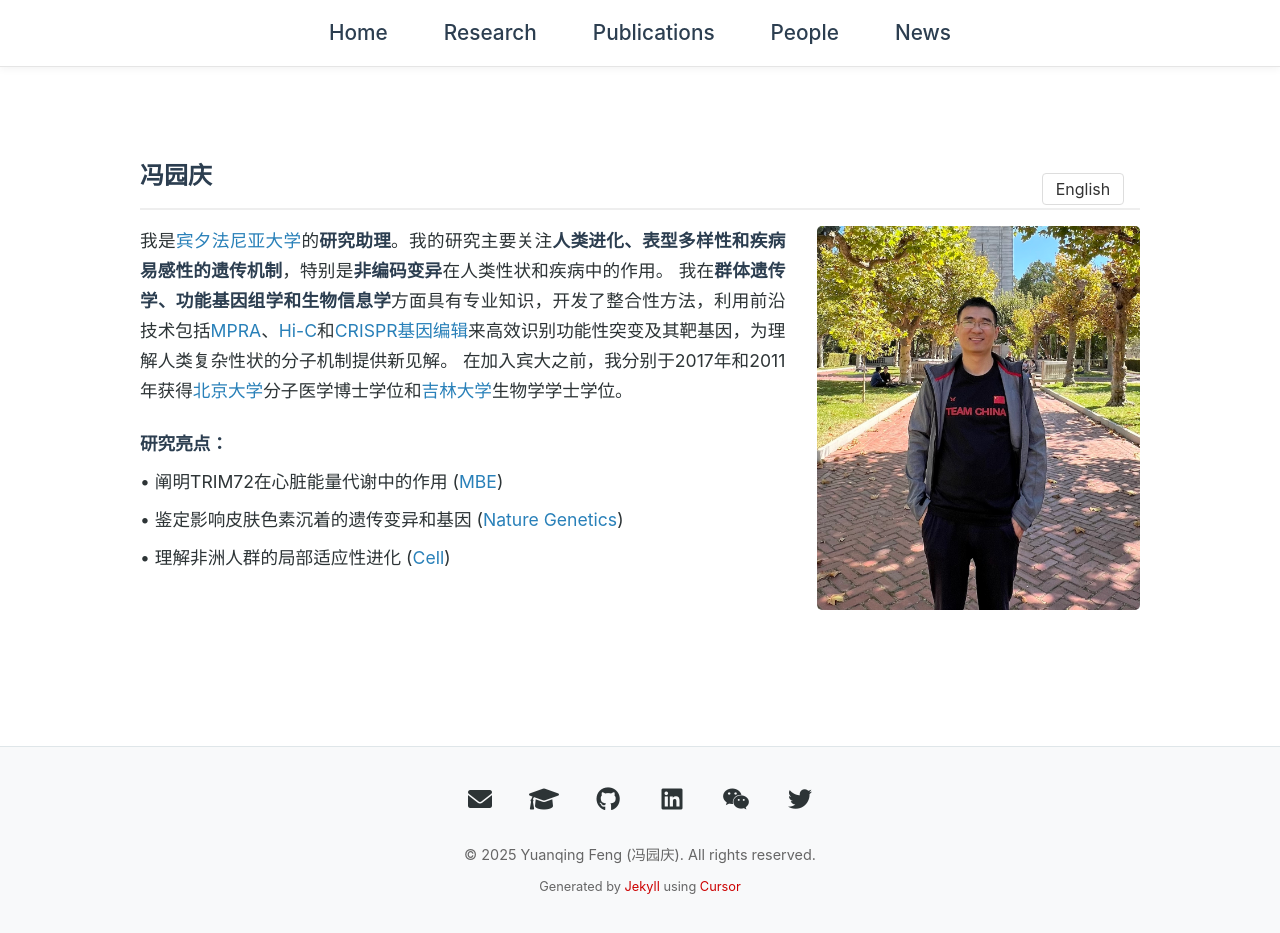
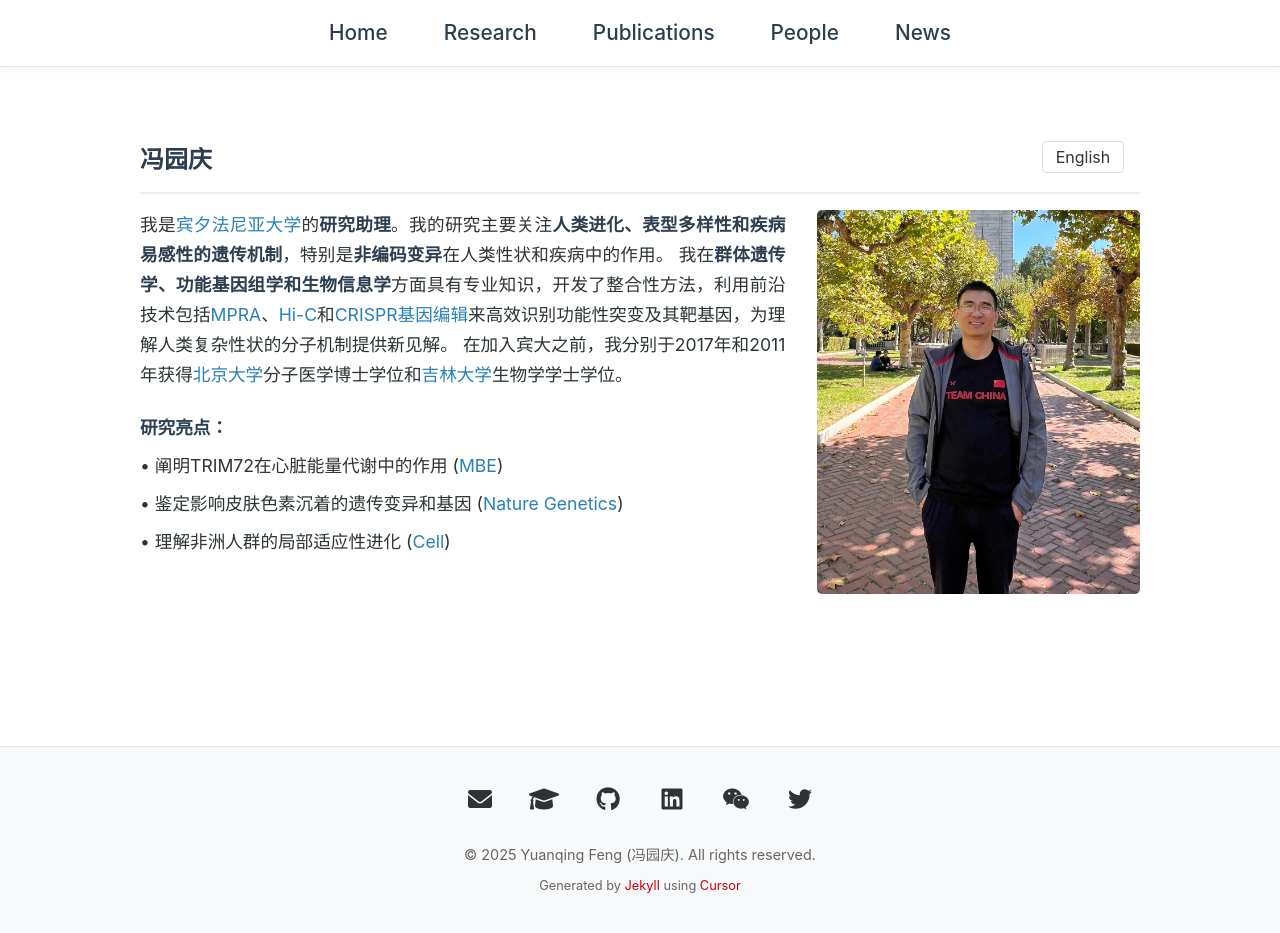
Before and after one commit to fengyq/fengyq.github.io, a Jekyll site: the page built from cn/index.md, in a window 1280 px wide and 937 px high. Shown: the top 933 px of the window. Built offline with Jekyll 4.4.1, drawn with Linux system fonts in a browser that asks for light colours.

```diff
--- a/assets/css/main.css
+++ b/assets/css/main.css
@@ -722,7 +722,7 @@
 /* Language switch button */
 .lang-switch {
     position: absolute;
-    top: 6rem;
+    top: 4rem;
     right: 1rem;
     margin: 0;
     z-index: 1;
--- a/cn/index.md
+++ b/cn/index.md
@@ -35,8 +35,7 @@
     /* Content container */
     .content-wrapper {
         position: relative;
-        padding-top: 2rem;
-    }
+        padding-top: 1rem;
 
     /* Responsive layout for mobile */
     @media (max-width: 768px) {
```
Also changed, not shown: 3 other files.
